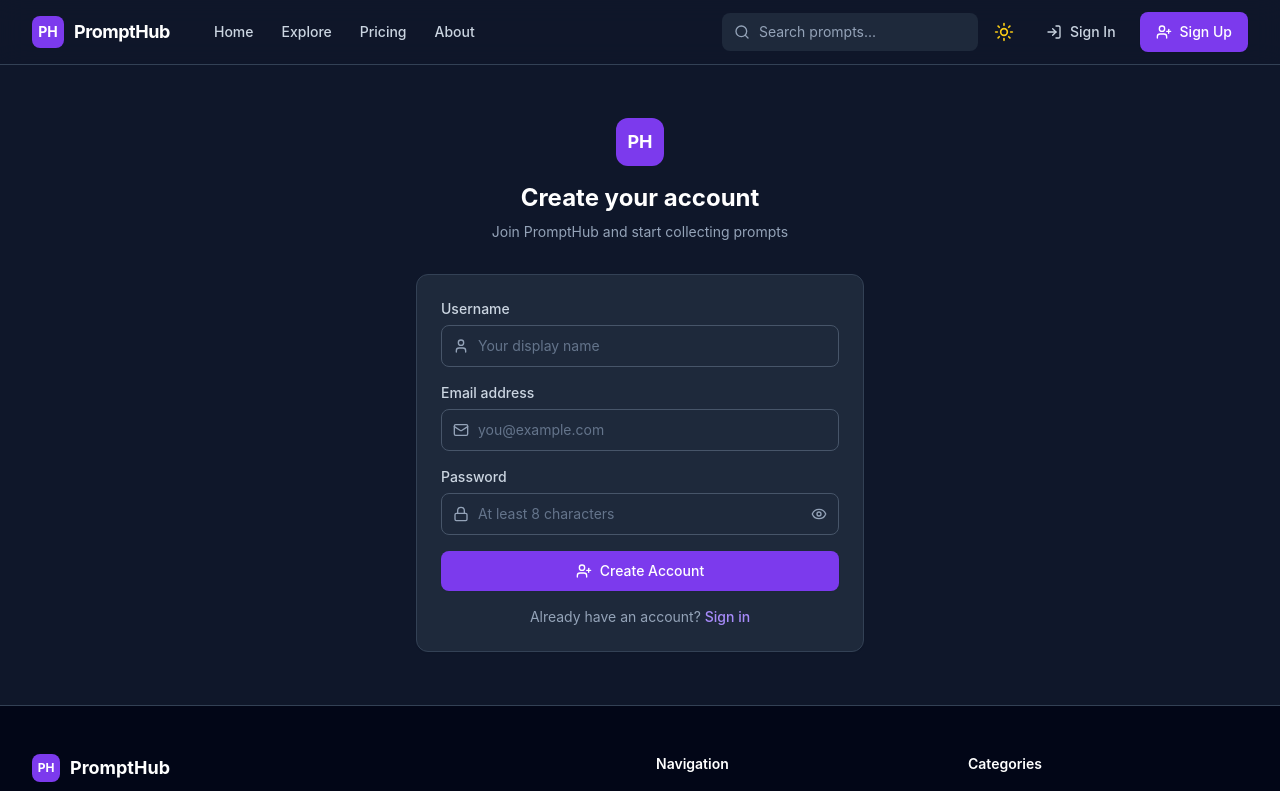
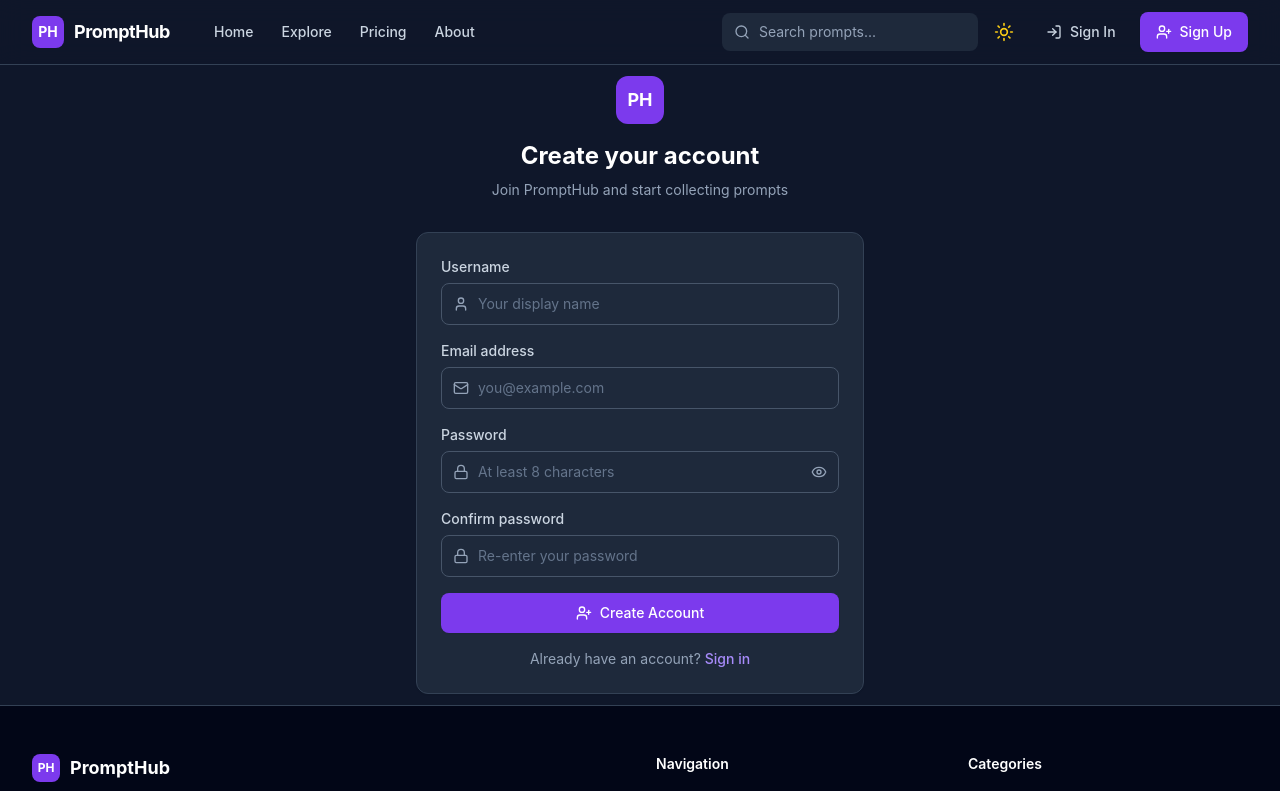
Before and after one commit to lulai500/prompthub, a Next.js app: page /auth/register in a window 1280 px wide. Shown: the top 791 px of the page. Built offline with nearby package versions, Linux system fonts and the light colour scheme; no server answers.

Commit message:
修复注册流程、水合错误、计数、安全加固

```diff
--- a/src/app/auth/register/page.tsx
+++ b/src/app/auth/register/page.tsx
@@ -17,14 +17,17 @@ export default function RegisterPage() {
   const [username, setUsername] = useState('');
   const [email, setEmail] = useState('');
   const [password, setPassword] = useState('');
+  const [confirmPassword, setConfirmPassword] = useState('');
   const [showPassword, setShowPassword] = useState(false);
   const [loading, setLoading] = useState(false);
   const [error, setError] = useState('');
+  const [success, setSuccess] = useState(false);
 
   /** 处理注册 */
   async function handleRegister(e: React.FormEvent) {
     e.preventDefault();
     setError('');
+    setSuccess(false);
 
     if (!username.trim() || !email.trim() || !password) {
       setError('Please fill in all fields.');
@@ -34,10 +37,13 @@ export default function RegisterPage() {
       setError('Password must be at least 8 characters.');
       return;
     }
+    if (password !== confirmPassword) {
+      setError('Passwords do not match.');
+      return;
+    }
 
     setLoading(true);
-    // 注册用户，同时传递 username 到 user_metadata
-    const { error: signUpError } = await supabase.auth.signUp({
+    const { data, error: signUpError } = await supabase.auth.signUp({
       email,
       password,
       options: {
@@ -50,11 +56,18 @@ export default function RegisterPage() {
     if (signUpError) {
       setError(signUpError.message);
       setLoading(false);
-    } else {
-      // 注册成功，跳转到 dashboard
-      // 注意：如果开启了邮箱验证，会先显示验证提示
+      return;
+    }
+
+    // 检查是否需要邮箱验证
+    if (data.session) {
+      // 邮箱验证已关闭 → 直接登录
       router.refresh();
       router.push('/dashboard');
+    } else {
+      // 邮箱验证已开启 → 显示提示
+      setSuccess(true);
+      setLoading(false);
     }
   }
 
@@ -76,6 +89,16 @@ export default function RegisterPage() {
 
         {/* 表单 */}
         <form onSubmit={handleRegister} className="card p-6 space-y-4">
+          {/* 成功提示：需要验证邮箱 */}
+          {success && (
+            <div className="p-4 rounded-lg bg-green-50 dark:bg-green-900/20 border border-green-200 dark:border-green-800 text-sm text-green-700 dark:text-green-300">
+              <p className="font-semibold mb-1">Check your email!</p>
+              <p>
+                We&apos;ve sent a confirmation link to <strong>{email}</strong>.
+                Please click the link in the email to activate your account.
+              </p>
+            </div>
+          )}
           {error && (
             <div className="p-3 rounded-lg bg-red-50 dark:bg-red-900/20 border border-red-200 dark:border-red-800 text-sm text-red-600 dark:text-red-400">
               {error}
@@ -160,8 +183,30 @@ export default function RegisterPage() {
             </div>
           </div>
 
+          {/* 确认密码 */}
+          <div>
+            <label
+              htmlFor="confirmPassword"
+              className="block text-sm font-medium text-slate-700 dark:text-slate-300 mb-1.5"
+            >
+              Confirm password
+            </label>
+            <div className="relative">
+              <Lock className="absolute left-3 top-1/2 -translate-y-1/2 w-4 h-4 text-slate-400" />
+              <input
+                id="confirmPassword"
+                type="password"
+                value={confirmPassword}
+                onChange={(e) => setConfirmPassword(e.target.value)}
+                placeholder="Re-enter your password"
+                className="input pl-9"
+                required
+              />
+            </div>
+          </div>
+
           {/* 提交 */}
-          <button type="submit" disabled={loading} className="btn-primary w-full">
+          <button type="submit" disabled={loading || success} className="btn-primary w-full">
             {loading ? (
               <div className="w-5 h-5 border-2 border-white/30 border-t-white rounded-full animate-spin" />
             ) : (
```
